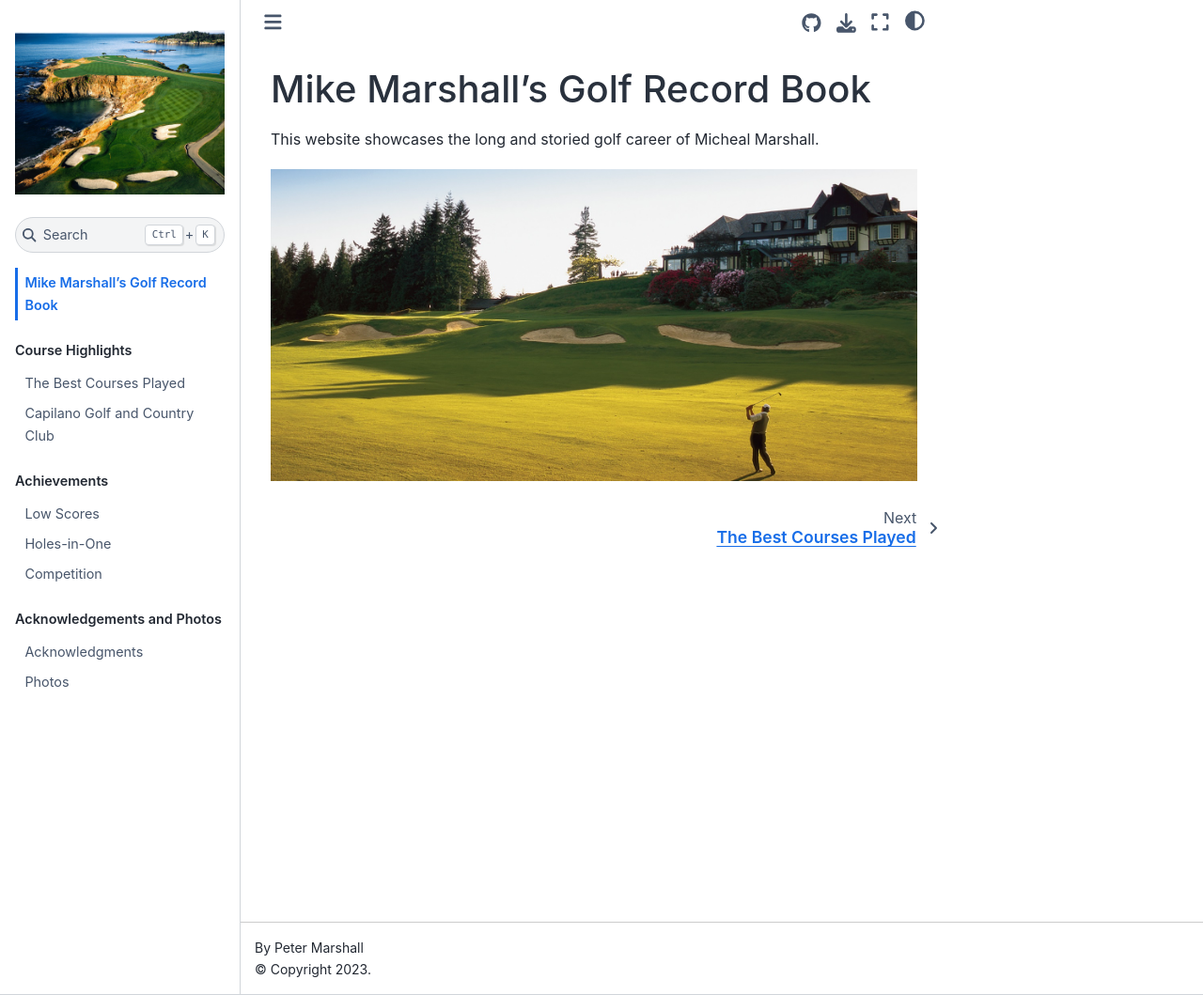
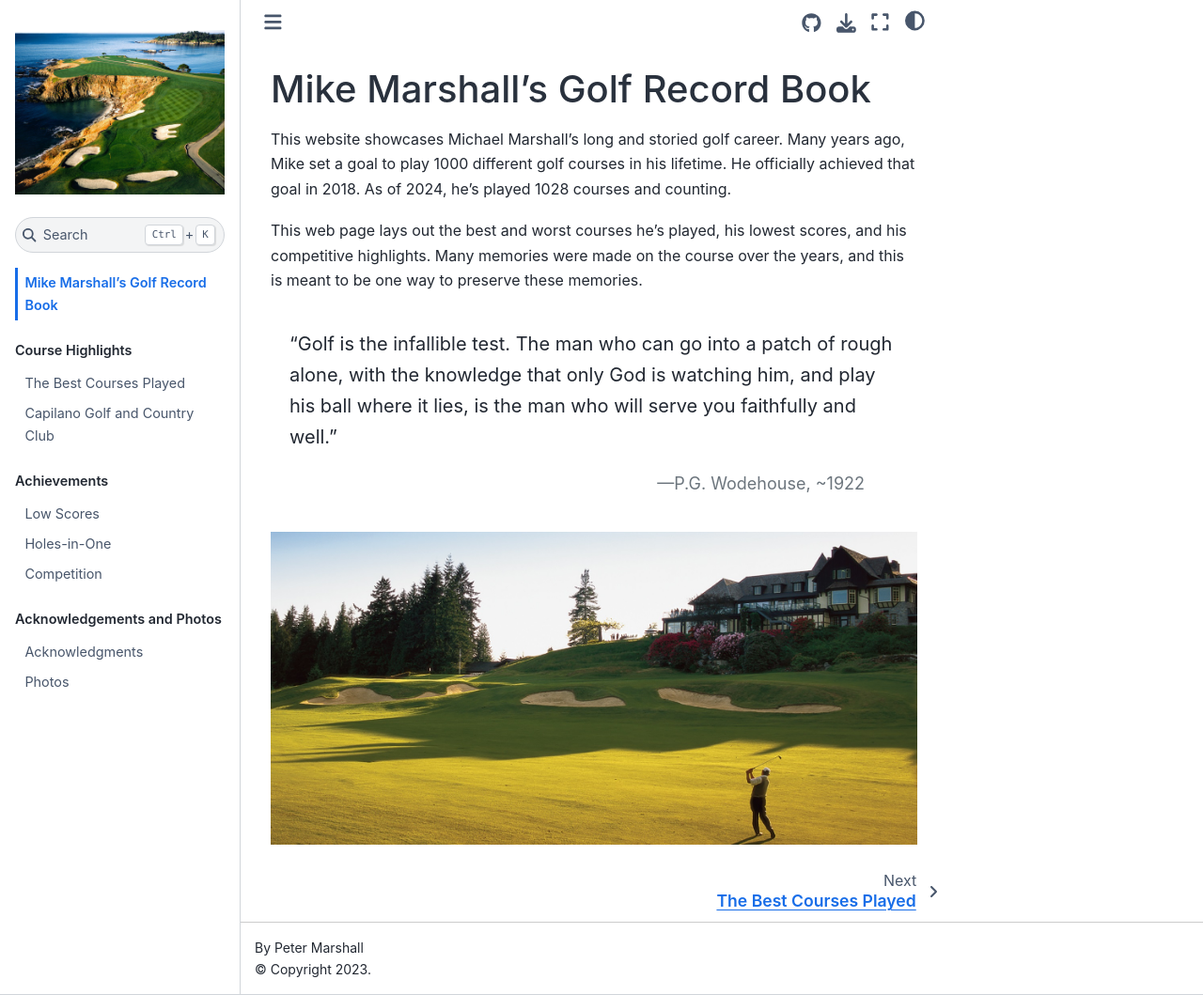
Before and after one commit to pmarshall24/golf_courses, a Jupyter Book: the page built from intro.md, in a window 1280 px wide and 1059 px high. Shown: the whole window at 94% size. Built offline with Jupyter Book 1.0.4 settings and Sphinx 7.4.7 and the Sphinx Book theme 1.1.4, drawn with Linux system fonts in a browser that asks for light colours; pages that are not in the unit, such as notebooks, are missing from menus.

Commit message:
new files and updates

````diff
--- a/intro.md
+++ b/intro.md
@@ -1,5 +1,13 @@
 # Mike Marshall's Golf Record Book
 
-This website showcases the long and storied golf career of Micheal Marshall.
+This website showcases Michael Marshall's long and storied golf career. Many years ago, Mike set a goal to play 1000 different golf courses in his lifetime. He officially achieved that goal in 2018. As of 2024, he's played 1028 courses and counting.
+
+This web page lays out the best and worst courses he's played, his lowest scores, and his competitive highlights. Many memories were made on the course over the years, and this is meant to be one way to preserve these memories.
+
+```{epigraph}
+“Golf is the infallible test. The man who can go into a patch of rough alone, with the knowledge that only God is watching him, and play his ball where it lies, is the man who will serve you faithfully and well.”
+
+-- P.G. Wodehouse, ~1922
+```
 
 ![banner](img/cap_18th.jpg)
````
Also changed, not shown: capilano.md (+5 -1 lines), competition.md (+1 -1 lines), top_five.md (+1 -1 lines).
